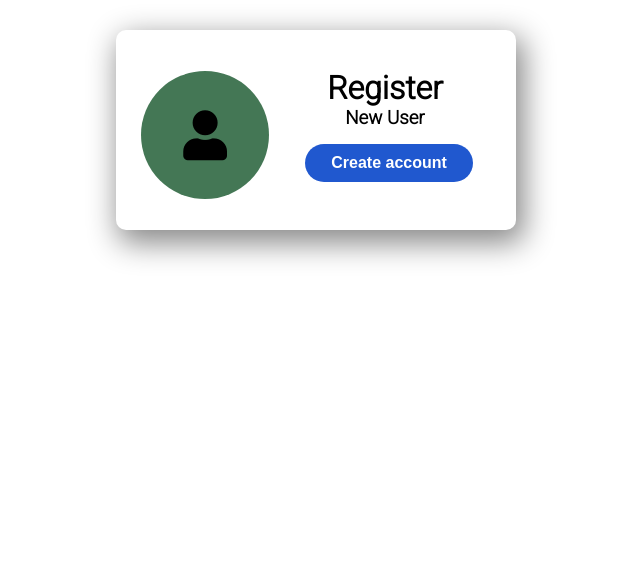
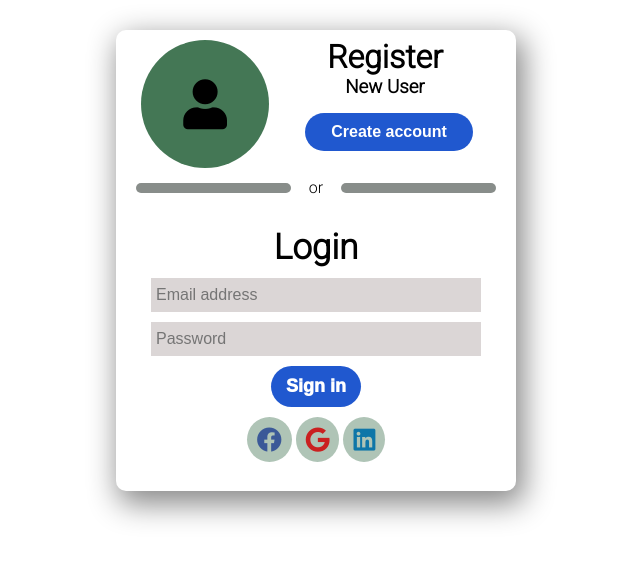
Before and after one commit to DRUMPADD/redBeachAdvisors, a Django app: page /create_account in a window 1280 px wide. Shown: the top 561 px of the page, without its empty margins (324-964 px from the left). Run offline with Django 3.2, Linux system fonts and the light colour scheme.

Commit message:
Modificación de página de creación de usuario

```diff
--- a/django_redBeach_project/static/css/account.css
+++ b/django_redBeach_project/static/css/account.css
@@ -5,12 +5,17 @@ body {
 
 
 .container-card {
+    display: block;
     width: 400px;
-    height: 200px;
     text-align: center;
     margin: 30px auto;
     box-shadow: 5px 10px 30px 3px #888888;
     border-radius: 10px;
+}
+
+.container-card .create-user {
+    width: 100%;
+    margin: 10px auto;
     display: flex;
     align-items: center;
 }
@@ -39,7 +44,82 @@ body {
 .container-card .card .signUp {
     position: relative;
     margin-left: -10px;
-    /* margin: 10px auto; */
     font-size: 16px;
     width: 120%;
 }
+
+.container-card .line {
+    position: relative;
+    display: block;
+    width: 90%;
+    height: 10px;
+    margin: 10px auto;
+}
+
+.container-card .line::before {
+    content: '';
+    position: absolute;
+    left: 0;
+    background-color: rgb(136, 141, 138);
+    width: 43%;
+    height: 100%;
+    top: 50%;
+    border-radius: 50px;
+}
+
+.container-card .line::after {
+    content: '';
+    position: absolute;
+    left: 57%;
+    background-color: rgb(136, 141, 138);
+    width: 43%;
+    height: 100%;
+    top: 50%;
+    border-radius: 50px;
+}
+
+.container-card .login {
+    display: inline;
+    margin: 10px;
+}
+
+.container-card .login h1 {
+    margin: 10px auto;
+    font-size: 35px;
+    font-weight: 800;
+}
+
+.container-card .login input[type="email"],
+.container-card .login input[type="password"] {
+    display: block;
+    margin: 6px auto;
+    width: 80%;
+    border: none;
+    margin: 10px auto;
+    background-color: #dbd6d6;
+    padding: 8px 5px;
+    outline: none;
+    font-size: 16px;
+    transition: .3s;
+}
+
+.container-card .login input[type="submit"] {
+    display: inline;
+    padding: 10px 15px;
+    border: none;
+    background-color: #2058cf;
+    color: #fff;
+    border-radius: 25px;
+    font-size: 18px;
+    font-weight: 1000;
+    cursor: pointer;
+}
+
+.container-card .login ul a i {
+    font-size: 25px;
+    margin: 10px auto;
+    padding: 10px;
+    background-color: rgb(175, 196, 182);
+    border-radius: 50%;
+    transition: .3s;
+}
--- a/django_redBeach_project/templates/create_ac.html
+++ b/django_redBeach_project/templates/create_ac.html
@@ -12,6 +12,7 @@
 </head>
 <body>
     <div class="container-card">
+        <div class="create-user">
             <i class="fas fa-user"></i>
             <a class="card" href="register">
                 <h1>Register</h1>
@@ -19,5 +20,20 @@
                 <button class="signUp">Create account</button>
             </a>
         </div>
+        <div class="line">or</div>
+        <div class="login">
+            <h1>Login</h1>
+            <form>
+                <input type="email" placeholder="Email address">
+                <input type="password" placeholder="Password">
+                <input type="submit" value="Sign in">
+            </form>
+            <ul>
+                <a href=""><i class="fab fa-facebook"></i></a>
+                <a href=""><i class="fab fa-google"></i></a>
+                <a href=""><i class="fab fa-linkedin"></i></a>
+            </ul>
+        </div>
+    </div>
 </body>
 </html>
```
Lines whose indentation alone changed are shown as unchanged.
